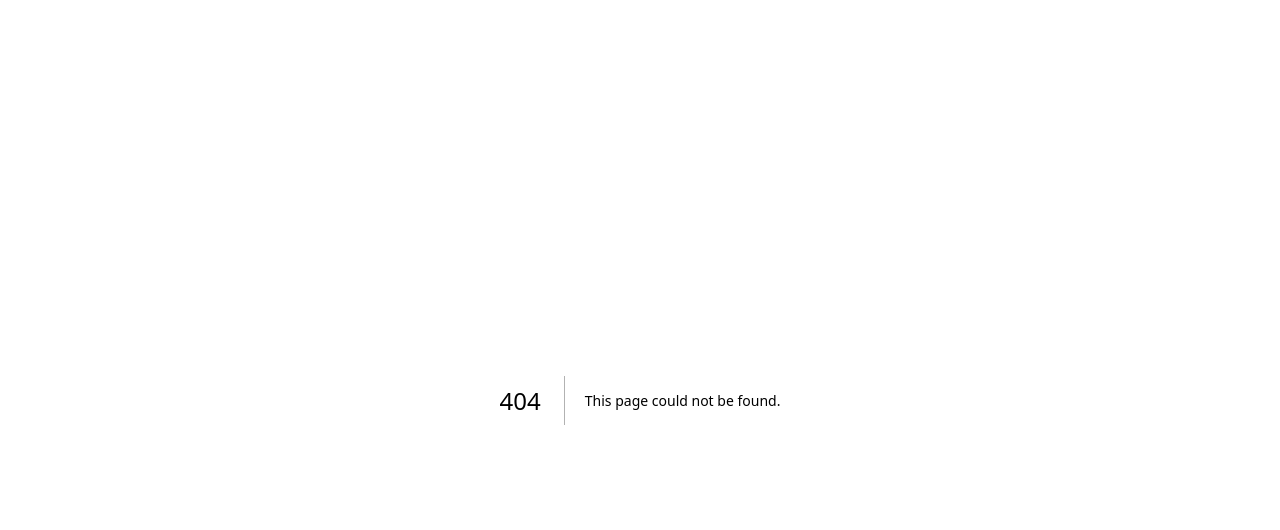
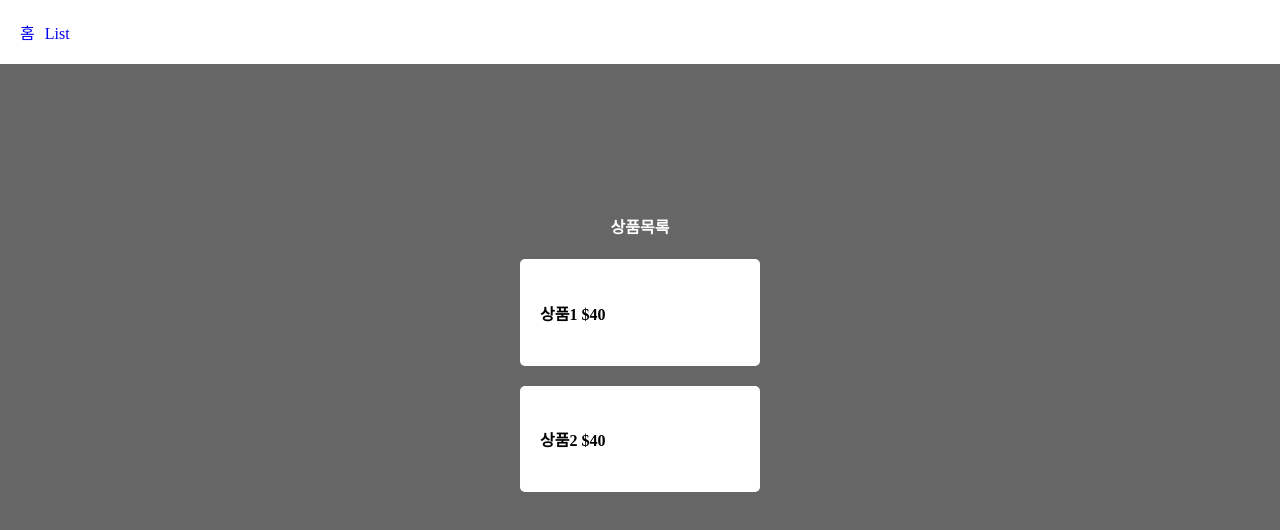
Before and after one commit to crowwan/next-practice, a Next.js app: page /list in a window 1280 px wide. Before the commit this address had no page. Shown: the top 530 px of the page. Built offline with nearby package versions, Linux system fonts and the light colour scheme.

Commit message:
init: next.js 연습용 레포 생성 및 초기 코드 작성

```diff
--- a/app/globals.css
+++ b/app/globals.css
@@ -1,107 +1,30 @@
-:root {
-  --max-width: 1100px;
-  --border-radius: 12px;
-  --font-mono: ui-monospace, Menlo, Monaco, 'Cascadia Mono', 'Segoe UI Mono',
-    'Roboto Mono', 'Oxygen Mono', 'Ubuntu Monospace', 'Source Code Pro',
-    'Fira Mono', 'Droid Sans Mono', 'Courier New', monospace;
-
-  --foreground-rgb: 0, 0, 0;
-  --background-start-rgb: 214, 219, 220;
-  --background-end-rgb: 255, 255, 255;
-
-  --primary-glow: conic-gradient(
-    from 180deg at 50% 50%,
-    #16abff33 0deg,
-    #0885ff33 55deg,
-    #54d6ff33 120deg,
-    #0071ff33 160deg,
-    transparent 360deg
-  );
-  --secondary-glow: radial-gradient(
-    rgba(255, 255, 255, 1),
-    rgba(255, 255, 255, 0)
-  );
-
-  --tile-start-rgb: 239, 245, 249;
-  --tile-end-rgb: 228, 232, 233;
-  --tile-border: conic-gradient(
-    #00000080,
-    #00000040,
-    #00000030,
-    #00000020,
-    #00000010,
-    #00000010,
-    #00000080
-  );
-
-  --callout-rgb: 238, 240, 241;
-  --callout-border-rgb: 172, 175, 176;
-  --card-rgb: 180, 185, 188;
-  --card-border-rgb: 131, 134, 135;
+body {
+  margin: 0;
+  background-color: rgba(0, 0, 0, 0.6);
+  color: white;
 }
 
-@media (prefers-color-scheme: dark) {
-  :root {
-    --foreground-rgb: 255, 255, 255;
-    --background-start-rgb: 0, 0, 0;
-    --background-end-rgb: 0, 0, 0;
-
-    --primary-glow: radial-gradient(rgba(1, 65, 255, 0.4), rgba(1, 65, 255, 0));
-    --secondary-glow: linear-gradient(
-      to bottom right,
-      rgba(1, 65, 255, 0),
-      rgba(1, 65, 255, 0),
-      rgba(1, 65, 255, 0.3)
-    );
-
-    --tile-start-rgb: 2, 13, 46;
-    --tile-end-rgb: 2, 5, 19;
-    --tile-border: conic-gradient(
-      #ffffff80,
-      #ffffff40,
-      #ffffff30,
-      #ffffff20,
-      #ffffff10,
-      #ffffff10,
-      #ffffff80
-    );
-
-    --callout-rgb: 20, 20, 20;
-    --callout-border-rgb: 108, 108, 108;
-    --card-rgb: 100, 100, 100;
-    --card-border-rgb: 200, 200, 200;
-  }
+.title {
+  text-align: center;
+  margin-top: 150px;
+}
+.title-sub {
+  text-align: center;
 }
 
-* {
-  box-sizing: border-box;
-  padding: 0;
-  margin: 0;
+.food {
+  margin: 20px auto;
+  width: 200px;
+  background: white;
+  color: black;
+  padding: 20px;
+  border-radius: 5px;
 }
-
-html,
-body {
-  max-width: 100vw;
-  overflow-x: hidden;
+.navbar {
+  background: white;
+  padding: 20px;
 }
-
-body {
-  color: rgb(var(--foreground-rgb));
-  background: linear-gradient(
-      to bottom,
-      transparent,
-      rgb(var(--background-end-rgb))
-    )
-    rgb(var(--background-start-rgb));
-}
-
-a {
-  color: inherit;
+.navbar a {
+  margin-right: 10px;
   text-decoration: none;
 }
-
-@media (prefers-color-scheme: dark) {
-  html {
-    color-scheme: dark;
-  }
-}
--- a/app/layout.tsx
+++ b/app/layout.tsx
@@ -1,22 +1,26 @@
-import './globals.css'
-import type { Metadata } from 'next'
-import { Inter } from 'next/font/google'
-
-const inter = Inter({ subsets: ['latin'] })
+import "./globals.css";
+import type { Metadata } from "next";
+import Link from "next/link";
 
 export const metadata: Metadata = {
-  title: 'Create Next App',
-  description: 'Generated by create next app',
-}
+  title: "Create Next App",
+  description: "Generated by create next app",
+};
 
 export default function RootLayout({
   children,
 }: {
-  children: React.ReactNode
+  children: React.ReactNode;
 }) {
   return (
     <html lang="en">
-      <body className={inter.className}>{children}</body>
+      <body>
+        <div className="navbar">
+          <Link href="/">홈</Link>
+          <Link href="/list">List</Link>
+        </div>
+        {children}
+      </body>
     </html>
-  )
+  );
 }
--- /dev/null
+++ b/app/list/page.tsx
@@ -0,0 +1,15 @@
+function List() {
+  return (
+    <div>
+      <h4 className="title">상품목록</h4>
+      <div className="food">
+        <h4>상품1 $40</h4>
+      </div>
+      <div className="food">
+        <h4>상품2 $40</h4>
+      </div>
+    </div>
+  );
+}
+
+export default List;
```
Also changed, not shown: app/cart/layout.tsx (added, +10 -0 lines), app/cart/page.tsx (added, +7 -0 lines), app/cart/payment/page.tsx (added, +7 -0 lines), app/page.tsx (+6 -92 lines).
